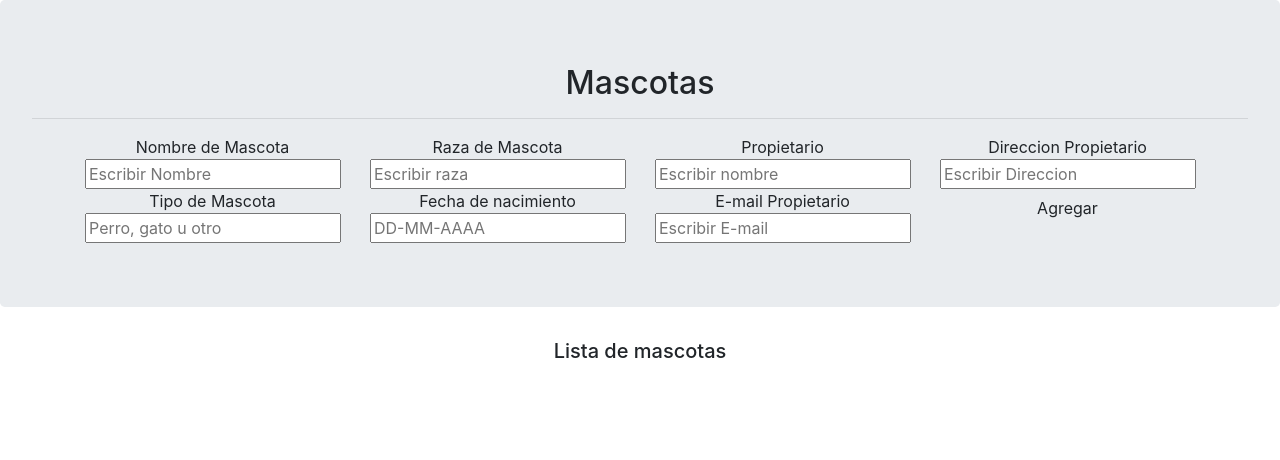
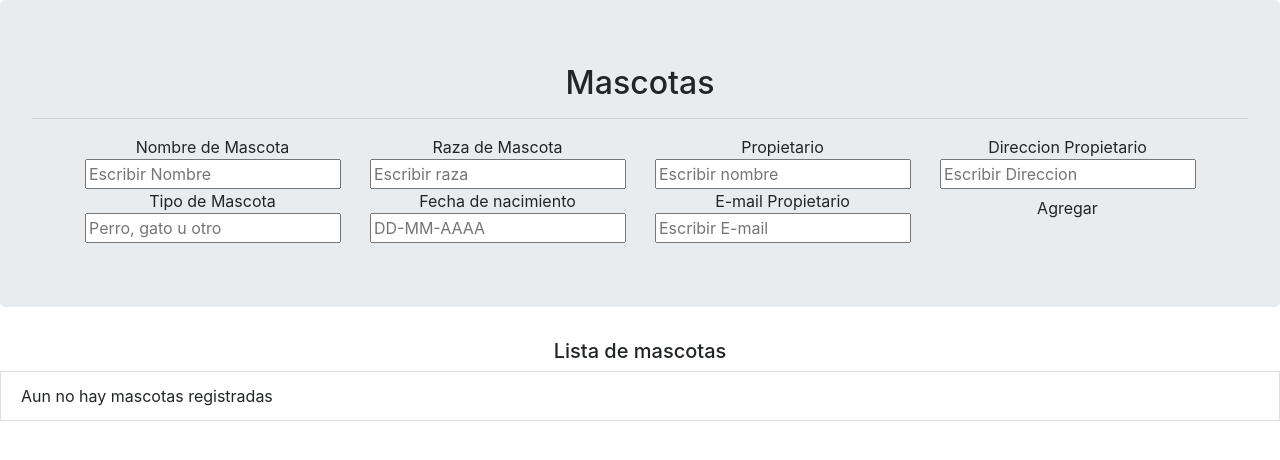
Before and after one commit to SantiagoBetancurCardona97/myspets, a React (Create React App) app: page / in a window 1280 px wide. Shown: the top 460 px of the page. Built offline with nearby package versions, Linux system fonts and the light colour scheme.

Commit message:
Update App.js

```diff
--- a/src/App.js
+++ b/src/App.js
@@ -69,7 +69,10 @@ import shortid from 'shortid'
         <div>
           <h5 className="text-center">Lista de mascotas</h5>
           {
-
+            size(pets) === 0 ? (
+              <li className="list-group-item">Aun no hay mascotas registradas</li>
+              ) : (<ul className="list-group">
+                {
                   pets.map((pet) =>(
                   <li className="list-group-item" key={pet.id}>
                     <span className="lead">{pet.name}</span>
@@ -77,6 +80,9 @@ import shortid from 'shortid'
                   </li>
                   ))
                 }
+              </ul>
+            )
+          }
         </div>
      </div>
 
```
Lines whose indentation alone changed are shown as unchanged.
